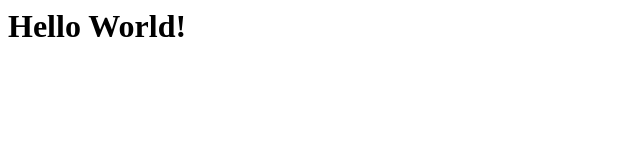
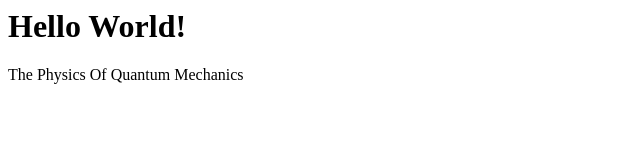
Before and after one commit to liuminglang/liuminglang.github.io, a plain HTML site: page index.html in a window 1280 px wide. Shown: the whole page, without its empty margins (0-640 px from the left). Drawn offline with Linux system fonts and the light colour scheme.

Commit message:
Update index.html

```diff
--- a/index.html
+++ b/index.html
@@ -5,5 +5,6 @@
     </head>
     <body>
         <h1>Hello World!</h1>
+        <a href"https://www-thphys.physics.ox.ac.uk/people/JamesBinney/qb.pdf">The Physics Of Quantum Mechanics</a>
     </body>
 </html>
```
